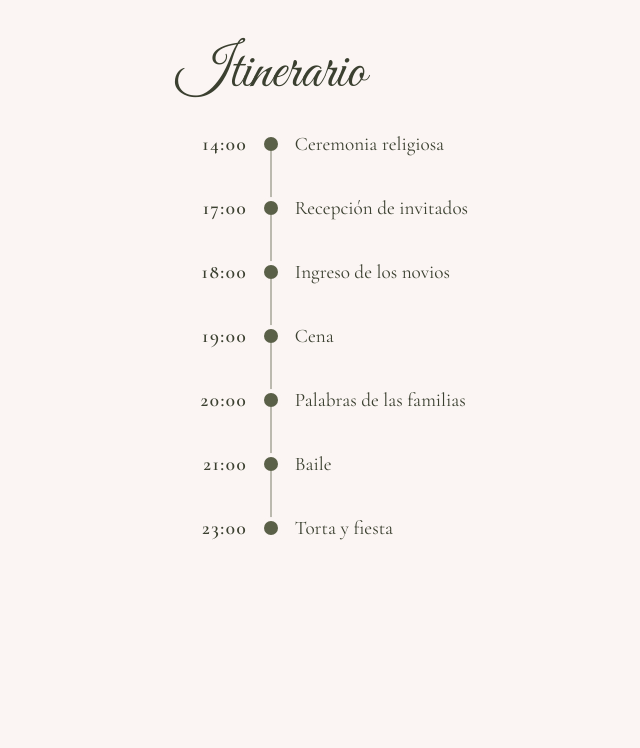
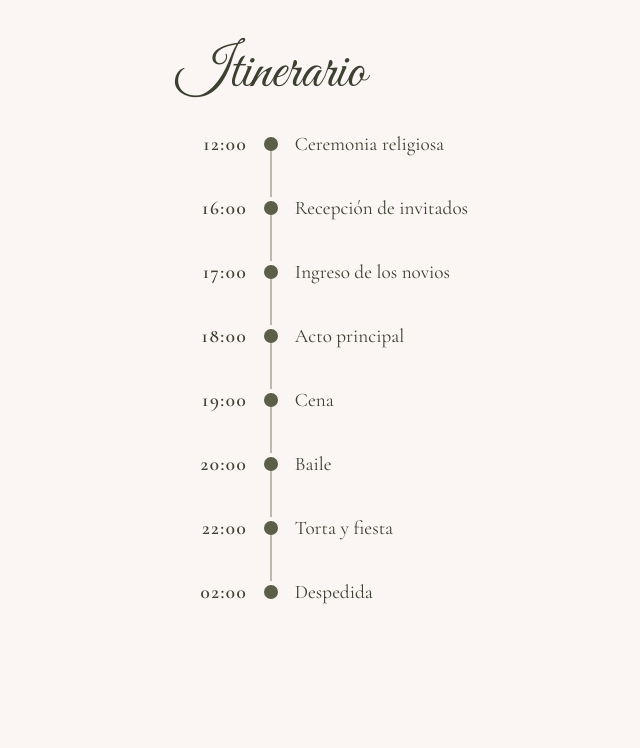
Before and after one commit to alekeyX/wedding-invitation-k-o, a plain HTML site: page nueva/index.html in a window 1280 px wide. Shown: the part 3620-4368 px from the top of the page, without its empty margins (369-1009 px from the left). Drawn offline with nearby package versions, Linux system fonts and the light colour scheme.

Commit message:
modified conogram

```diff
--- a/nueva/index.html
+++ b/nueva/index.html
@@ -66,7 +66,7 @@
       <svg class="ico" viewBox="0 0 64 64"><path d="M32 6v10M27 11h10M32 16L18 28v26h28V28zM26 54V40a6 6 0 0112 0v14M8 54h48M18 28L8 36v18M46 28l10 8v18"/></svg>
       <h2>Boda religiosa</h2>
       <p class="big">Sábado 26 de diciembre de 2026</p>
-      <p class="time">14:00 hrs</p>
+      <p class="time">12:00 hrs</p>
       <p>Iglesia Santísima Trinidad<br>Villa Moderna, Quillacollo</p>
       <a class="ubi" target="_blank" rel="noopener" href="https://maps.app.goo.gl/JVR7bDMpeMP4P95ZA">Ubicación</a>
     </article>
@@ -107,13 +107,14 @@
   <div class="narrow">
     <h2>Itinerario</h2>
     <ol class="tl-list">
-      <li><time>14:00</time><i></i><span>Ceremonia religiosa</span></li>
-      <li><time>17:00</time><i></i><span>Recepción de invitados</span></li>
-      <li><time>18:00</time><i></i><span>Ingreso de los novios</span></li>
+      <li><time>12:00</time><i></i><span>Ceremonia religiosa</span></li>
+      <li><time>16:00</time><i></i><span>Recepción de invitados</span></li>
+      <li><time>17:00</time><i></i><span>Ingreso de los novios</span></li>
+      <li><time>18:00</time><i></i><span>Acto principal</span></li>
       <li><time>19:00</time><i></i><span>Cena</span></li>
-      <li><time>20:00</time><i></i><span>Palabras de las familias</span></li>
-      <li><time>21:00</time><i></i><span>Baile</span></li>
-      <li><time>23:00</time><i></i><span>Torta y fiesta</span></li>
+      <li><time>20:00</time><i></i><span>Baile</span></li>
+      <li><time>22:00</time><i></i><span>Torta y fiesta</span></li>
+      <li><time>02:00</time><i></i><span>Despedida</span></li>
     </ol>
   </div>
 </section>
```
